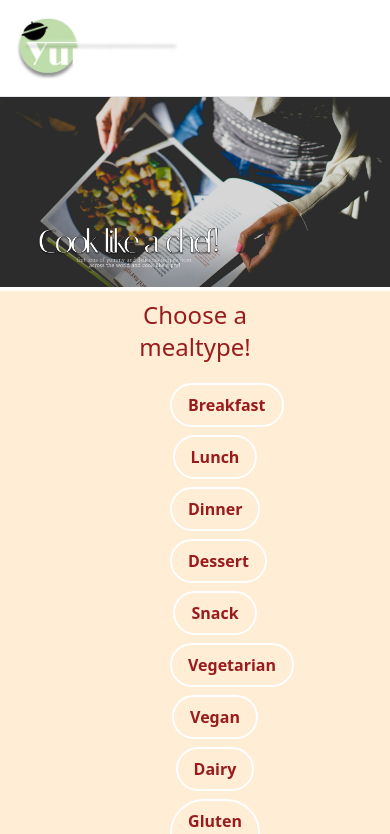
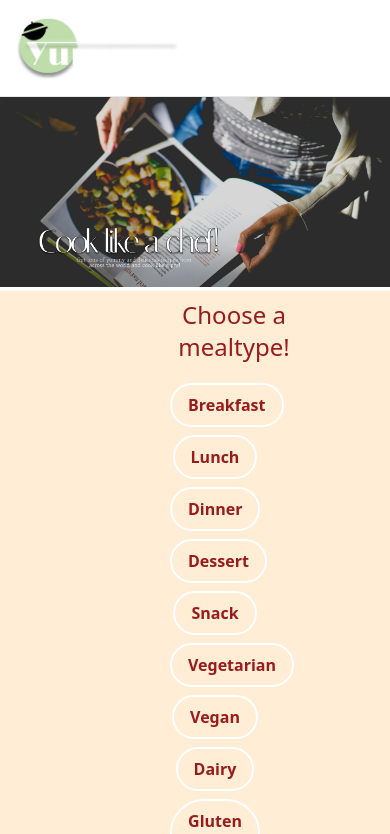
Before and after one commit to chas-academy/u06-fullstack-recipe-app-Chali96, an Angular app in the folder angular-frontend/: page / in a window 390 px wide. Shown: the top 834 px of the page. Built offline with nearby package versions, Linux system fonts and the light colour scheme; no server answers.

Commit message:
made the home responsive

```diff
--- a/angular-frontend/src/app/pages/home/home.component.html
+++ b/angular-frontend/src/app/pages/home/home.component.html
@@ -4,7 +4,7 @@
     <div
         class="mt-1 flex flex-col justify-center items-center bg-orange-100 md:h-fit h-1/2 m-auto w-full md:w-full lg:w-full xl:w-full text-center">
         <div class="w-1/3 md:w-full">
-            <h2 class="mb-5 mt-2 text-2xl md:text-4xl text-center w-full md:w-f m-auto text-red-800">Choose a mealtype!
+            <h2 class="mb-5 mt-2 text-2xl md:text-4xl text-center w-52 md:w-f m-auto text-red-800">Choose a mealtype!
             </h2>
 
             <button
```
